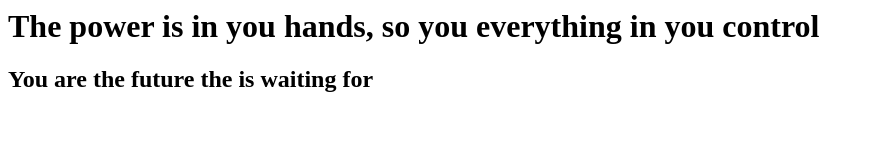
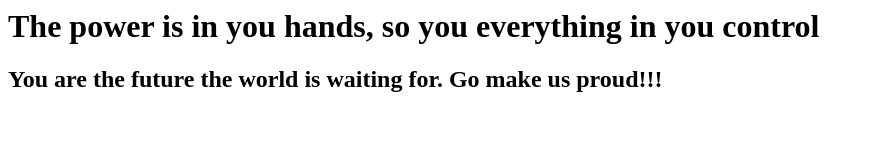
Before and after one commit to phenomenalDenzel/firstgitrepo, a plain HTML site: page index.html in a window 1280 px wide. Shown: the whole page, without its empty margins (0-874 px from the left). Drawn offline with Linux system fonts and the light colour scheme.

Commit message:
Updated second quote

```diff
--- a/index.html
+++ b/index.html
@@ -1,6 +1,6 @@
 <html>
 <body>
 <h1>The power is in you hands, so you everything in you control</h1>
-<h2>You are the future the is waiting for</h2>
+<h2>You are the future the world is waiting for. Go make us proud!!!</h2>
 </body>
 </html>
```
